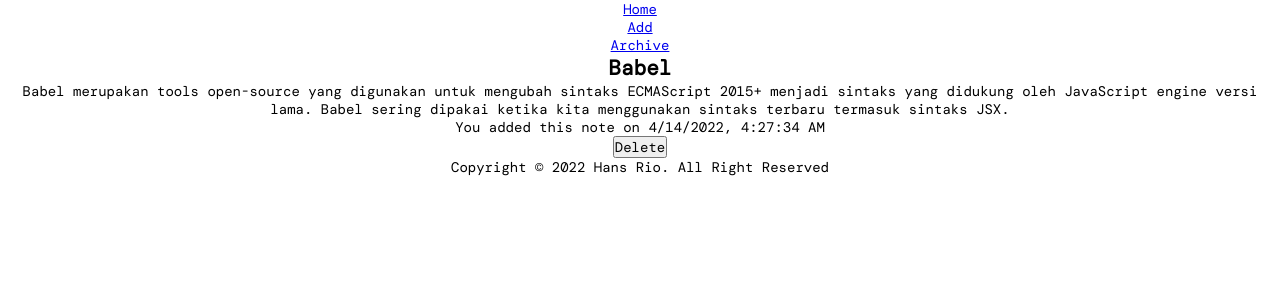
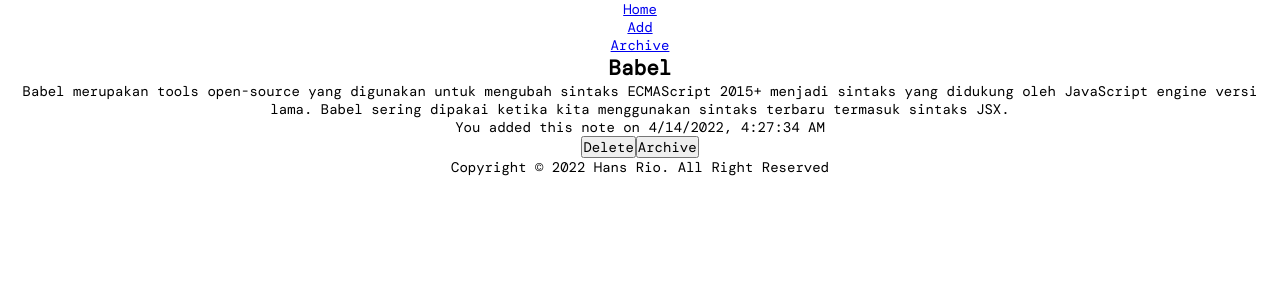
Before and after one commit to ThanWeb/Personal-Notes-App, a React (Create React App) app: page /detail/notes-1 in a window 1280 px wide. Shown: the top 300 px of the page. Built offline with nearby package versions, Linux system fonts and the light colour scheme.

Commit message:
Menambahkan tombol arsip dan batal arsip  pada halaman detail catatan

```diff
--- a/src/App.js
+++ b/src/App.js
@@ -21,6 +21,7 @@
                     <Route path="/add" element={<AddPage />} />
                     <Route path="/detail/:id" element={<DetailPage />} />
                     <Route path="*" element={<NotFoundPage />} />
+                    <Route path="*/?*" element={<NotFoundPage />} />
                 </Routes>
             </main>
             <footer className='personal-notes-footer'>
--- a/src/components/Archive/PersonalNotesArchive.js
+++ b/src/components/Archive/PersonalNotesArchive.js
@@ -18,7 +18,7 @@
     if(archivedNotes.length === 0){
         return (
             <div className='archived-notes'>
-                <p className='zero-search-result'>There is zero in archive</p>
+                <p className='zero-search-result'>Archive is empty</p>
             </div>
         );
     }
--- a/src/components/Detail/DetailNote.js
+++ b/src/components/Detail/DetailNote.js
@@ -1,9 +1,11 @@
 import React from 'react';
 import PropTypes from 'prop-types';
 import DeleteButton from '../List/DeleteButton';
+import ArchiveButton from '../List/ArchiveButton';
+import UnarchiveButton from '../Archive/UnarchivedButton';
 import { stringCreatedAtLocally } from './NotesInformation';
 
-function DetailNote({ id, title, body, createdAt, onDelete }) {
+function DetailNote({ id, title, body, archived, createdAt, onDelete, onArchive, onUnarchive }) {
     let printedCreatedAt = stringCreatedAtLocally(createdAt);
     return (
         <div className='note-detail'>
@@ -11,6 +13,7 @@
             <p>{body}</p>
             <p className='date-note'>You added this note on {printedCreatedAt}</p>
             <DeleteButton onDelete={onDelete} id={id} />
+            {!archived ? <ArchiveButton onArchive={onArchive} id={id} /> : <UnarchiveButton onUnarchive={onUnarchive} id={id} />}
         </div>
     );
 }
@@ -20,7 +23,9 @@
     title: PropTypes.string.isRequired,
     body: PropTypes.string.isRequired,
     createdAt: PropTypes.string.isRequired,
-    onDelete: PropTypes.func.isRequired
+    onDelete: PropTypes.func.isRequired,
+    onArchive: PropTypes.func.isRequired,
+    onUnarchive: PropTypes.func.isRequired
 };
 
 export default DetailNote;
--- a/src/components/List/PersonalNotesList.js
+++ b/src/components/List/PersonalNotesList.js
@@ -29,7 +29,7 @@
     if(unarchivedNotes.length === 0){
         return (
             <div className='list-notes'>
-                <p className='zero-note-alert'>There is nothing in here</p>
+                <p className='zero-note-alert'>List is empty</p>
             </div>
         );
     }    else if(checkShowedLists === 0){
--- a/src/pages/DetailPage.js
+++ b/src/pages/DetailPage.js
@@ -3,7 +3,7 @@
 import DetailNote from '../components/Detail/DetailNote';
 import NoteNotFound from '../components/Detail/NoteNorFound';
 import { useParams } from 'react-router-dom';
-import { getSingleNote, deleteNote } from '../utils/data';
+import { getSingleNote, deleteNote, archiveNote, unarchiveNote } from '../utils/data';
 import { useNavigate } from 'react-router-dom';
 
 function DetailPageWrapper() {
@@ -14,7 +14,18 @@
         deleteNote(id);
         navigate('/');
     }
-    return <DetailPage id={id} onDelete={onDeleteHandler}/>;
+
+    function onArchiveHandler(id) {
+        archiveNote(id);
+        navigate('/');
+    }
+
+        function onUnarchiveHandler(id) {
+        unarchiveNote(id);
+        navigate('/');
+    }
+
+    return <DetailPage id={id} onDelete={onDeleteHandler} onArchive={onArchiveHandler} onUnarchive={onUnarchiveHandler} />;
 }
 class DetailPage extends React.Component {
     constructor(props) {
@@ -33,7 +44,7 @@
         }
 
         return (
-            <DetailNote {...this.state.note} onDelete={this.props.onDelete} />
+            <DetailNote {...this.state.note} onDelete={this.props.onDelete} onArchive={this.props.onArchive} onUnarchive={this.props.onUnarchive} />
         );
     }
 }
```
Also changed, not shown: 1 other file (tests, documents, lock files or other folders).
